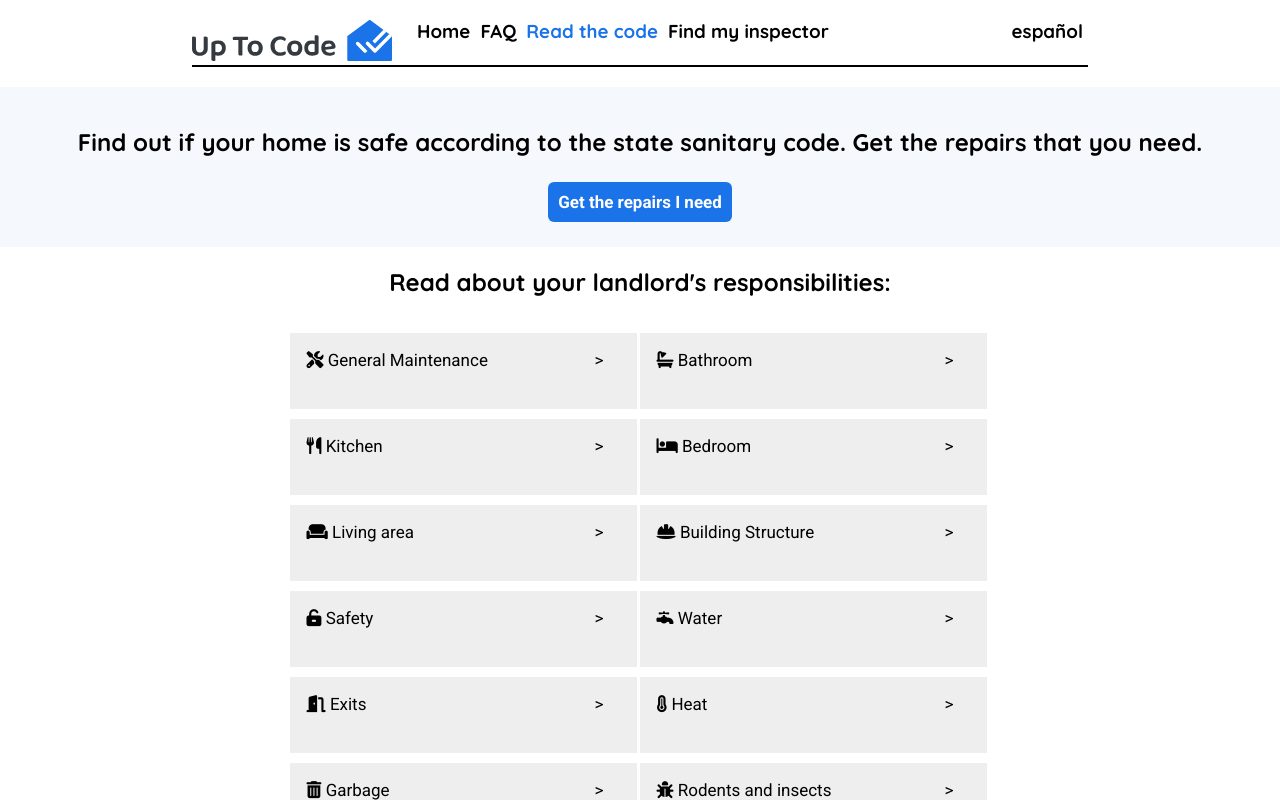
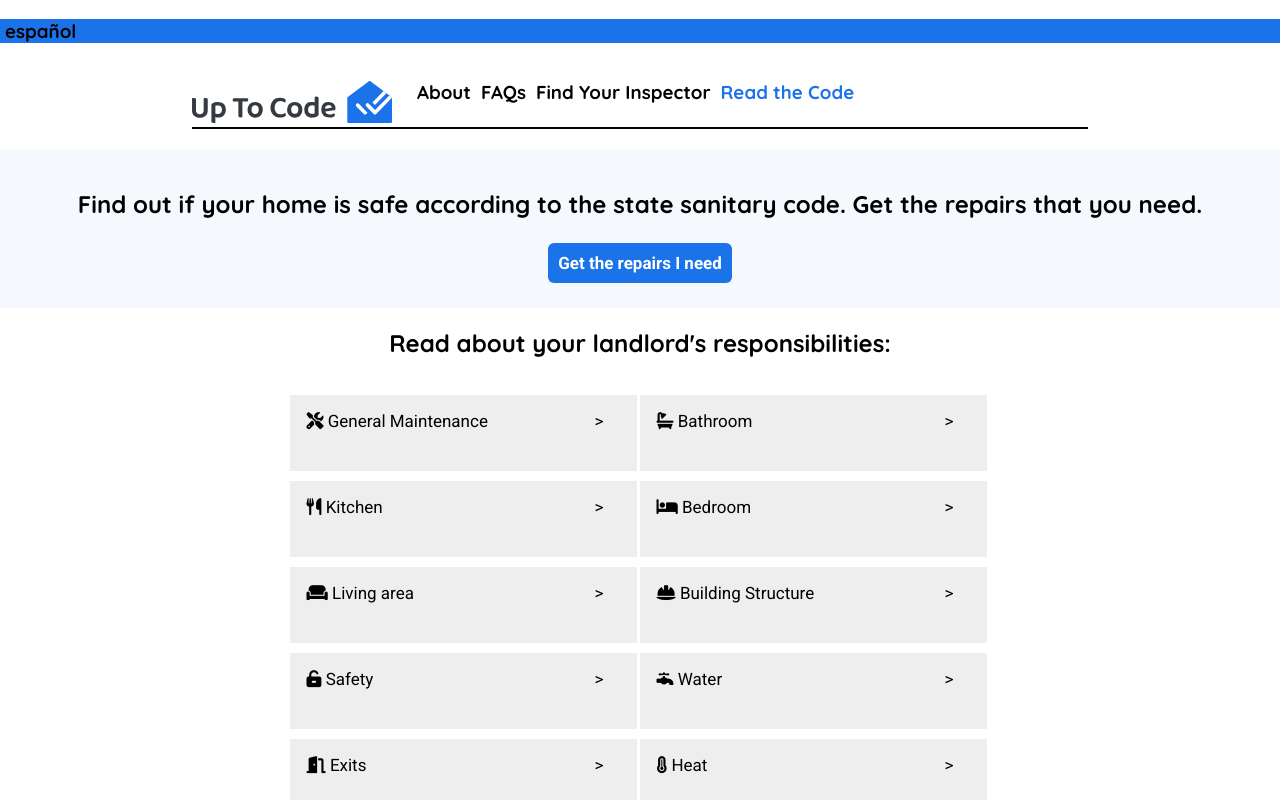
Before and after one commit to nonprofittechy/housing-code-static-site, a React (Create React App) app: page / in a window 1280 px wide. Shown: the top 800 px of the page. Built offline with nearby package versions, Linux system fonts and the light colour scheme.

Commit message:
Experiment 1

```diff
--- a/src/App.css
+++ b/src/App.css
@@ -1,6 +1,24 @@
 :root {
   --blue: #1A73E8;
   --lightblue: #F5F9FE;
+}
+
+#root {
+  margin-top: 0;
+  padding: 0;
+}
+
+.topnav {
+  top: 0;
+  width: 100%;
+  background-color: var(--blue);
+  margin: 0;
+}
+
+#language-container {
+  color: white;
+  justify-content: space-between;
+  line-height: 1.5em;
 }
 
 .App {
@@ -44,8 +62,12 @@ h1, h2, h3 {
   color: var(--blue);
 }
 
-.link-no-decoration .link-no-decoration:hover, .link-no-decoration:active, .link-no-decoration:link, .link-no-decoration:visited {
+.link-no-decoration, .link-no-decoration:active, .link-no-decoration:link, .link-no-decoration:visited {
   text-decoration: none;
+}
+
+.link-no-decoration:hover {
+  text-decoration: underline;
 }
 
 .call-to-action-link, .call-to-action-link:hover, .call-to-action-link:active, .call-to-action-link:link, .call-to-action-link:visited {
--- a/src/App.js
+++ b/src/App.js
@@ -48,22 +48,33 @@ function App() {
         <WindowWidthContext.Provider value={[windowWidth, setWindowWidth]}>
         <LanguageCodeContext.Provider value={[languageCode, setLanguageCode]} >
         <ChecklistContext.Provider value={[checklist, setChecklist]} >
+            <div class="topnav">
+                <div id='language-container'>
+                    <Link className='link-no-decoration' to={languageCode === "en" ? "/es/" : "/"} >
+                                    <h3 className={'header-link'}>{languageCode === "en" ? "español" : "English"}</h3>
+                    </Link>
+                </div>
+            </div>
             <div className="App">
                 <div id={'header'}>
                     <div style={{display: "flex", flexDirection:(windowWidth < 800)? "column" : "row"}}>
                         <UpToCodeLogo/>
                         <div style={{display: "flex", flexDirection:(windowWidth < 300)? "column" : "row", flex: 1, justifyContent: "space-between"}}>
                             <div style={{display: "flex", flexDirection:(windowWidth < 300)? "column" : "row"}}>
-                                <h3 className={'header-link'}>Home</h3>
-                                <h3 className={'header-link'}>FAQ</h3>
-                                <Link className='link-no-decoration' to={languageCode === "en" ? "/" : "/" + languageCode + "/"} >
-                                    <h3 className={'header-link header-link-current'} >Read the code</h3>
-                                </Link>
-                                <h3 className={'header-link'}>Find my inspector</h3>
+                                <a class='link-no-decoration' href="https://madeuptocode.org/about/">
+                                    <h3 className={'header-link'}>About</h3>
+                                </a>
+                                <a class='link-no-decoration' href="https://madeuptocode.org/faqs/">
+                                    <h3 className={'header-link'}>FAQs</h3>
+                                </a>
+                                <a class='link-no-decoration' href="https://madeuptocode.org/find-your-inspector/">
+                                    <h3 className={'header-link'}>Find Your Inspector</h3>
+                                </a>
+                                <a class='link-no-decoration' href={languageCode === "en" ? "/" : "/" + languageCode + "/"} >
+                                    <h3 className={'header-link header-link-current'} >Read the Code</h3>
+                                </a>
                             </div>
-                            <Link className='link-no-decoration' to={languageCode === "en" ? "/es/" : "/"} >
-                                <h3 className={'header-link'}>{languageCode === "en" ? "español" : "English"}</h3>
-                            </Link>
+
                         </div>
                     </div>
                     <div className={'separator'}/>
```
